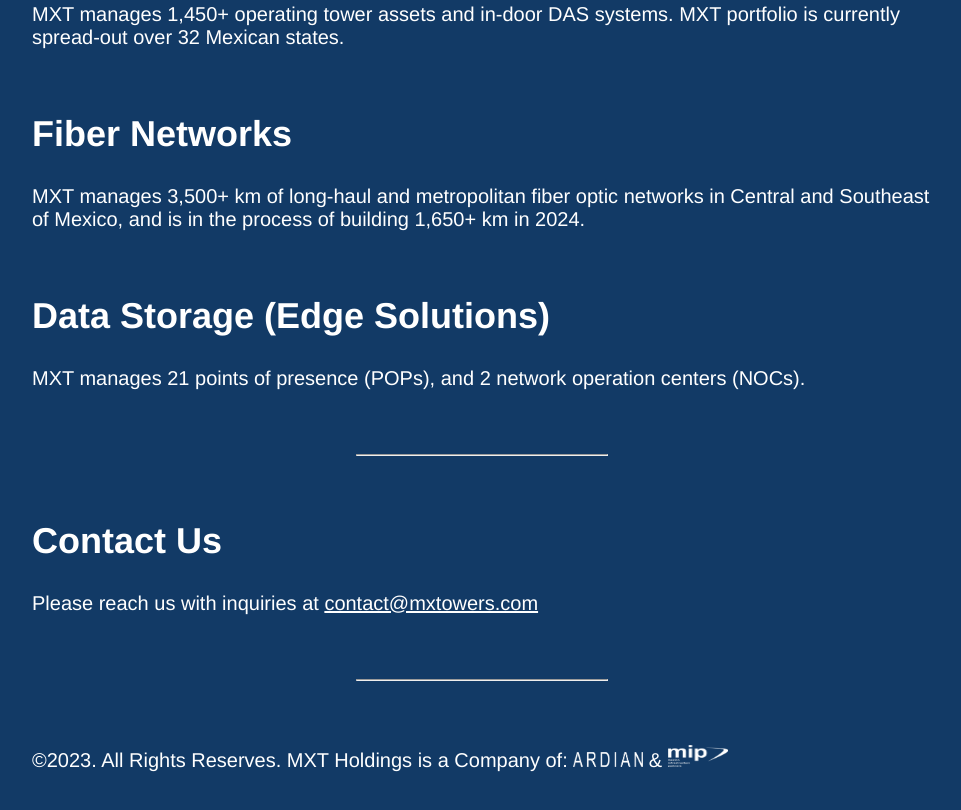
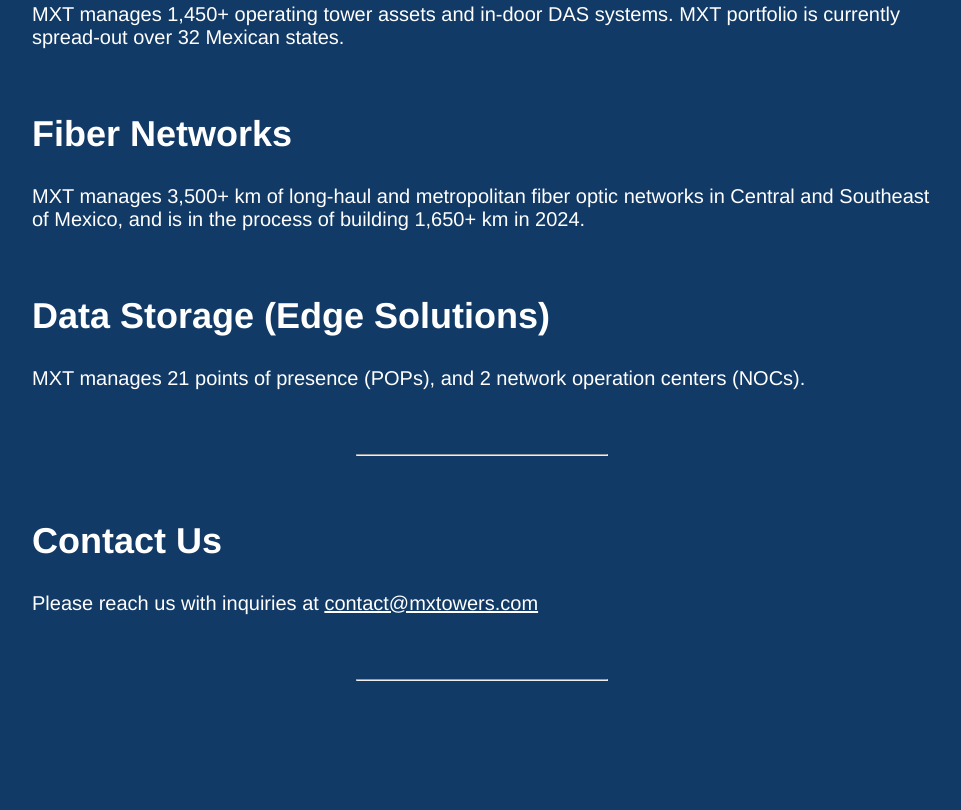
Before and after one commit to teaguecnelson/mxt-holdings, a plain HTML site: page index.html in a window 1280 px wide. Shown: the part 671-1481 px from the top of the page, without its empty margins (158-1119 px from the left). After the commit the page ends 1432 px from the top, so only its background shows below. Drawn offline with Linux system fonts and the light colour scheme.

Commit message:
Update index.html

```diff
--- a/index.html
+++ b/index.html
@@ -43,9 +43,6 @@
   <h2>Contact Us</h2>
   <p>Please reach us with inquiries at <a href="mailto:contact@mxtowers.com">contact@mxtowers.com</a></p>
  <hr />
-  <footer>
-        <p>©2023. All Rights Reserves. MXT Holdings is a Company of: <img src="ARDIAN_logo_White.png" width="70" height="15" alt="Ardian1"> & <img src="MIP_logo_White.png"  width="60" height="22" alt="MIP"></p>
-    </footer>
 
 </body>
 </html>
```
